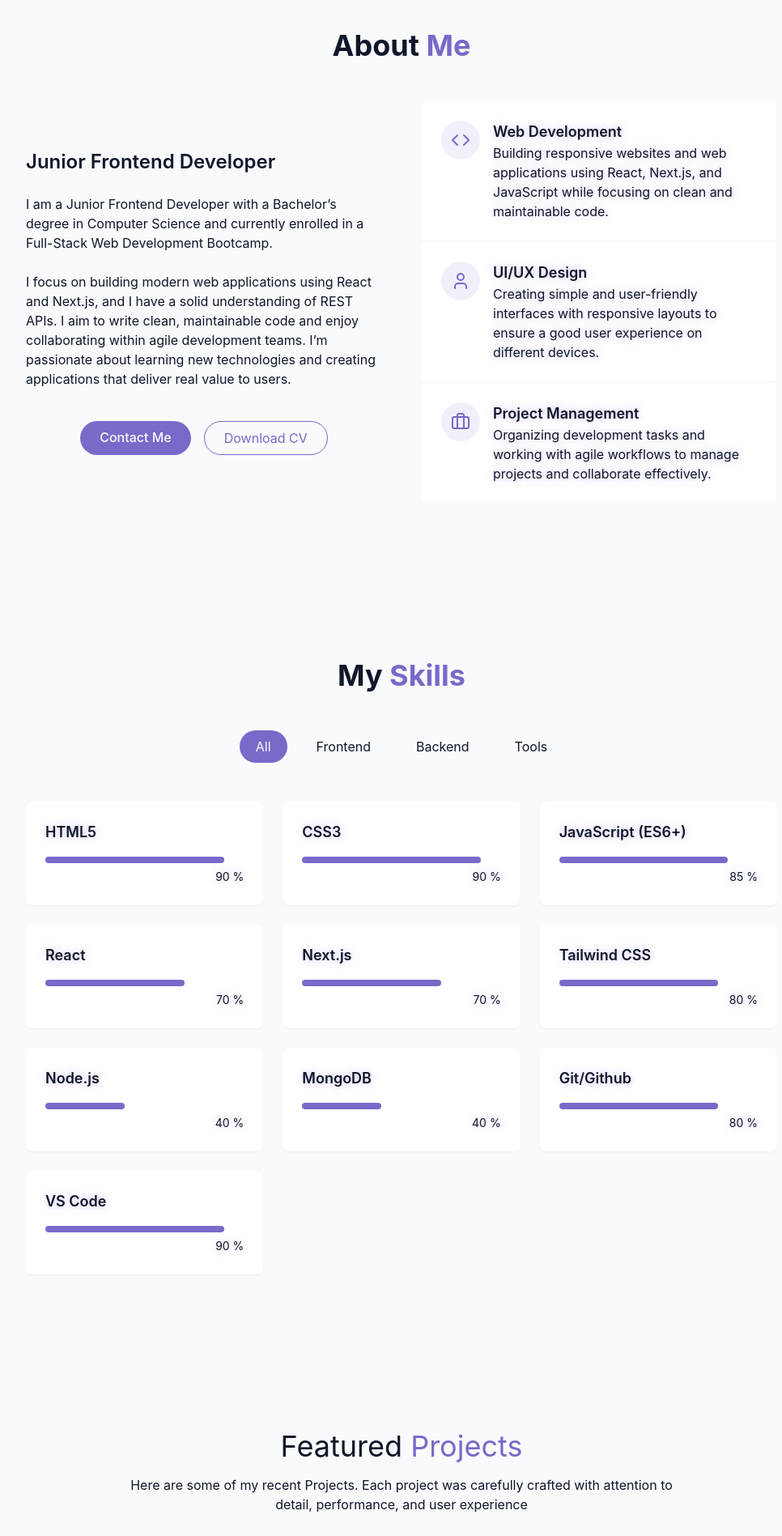
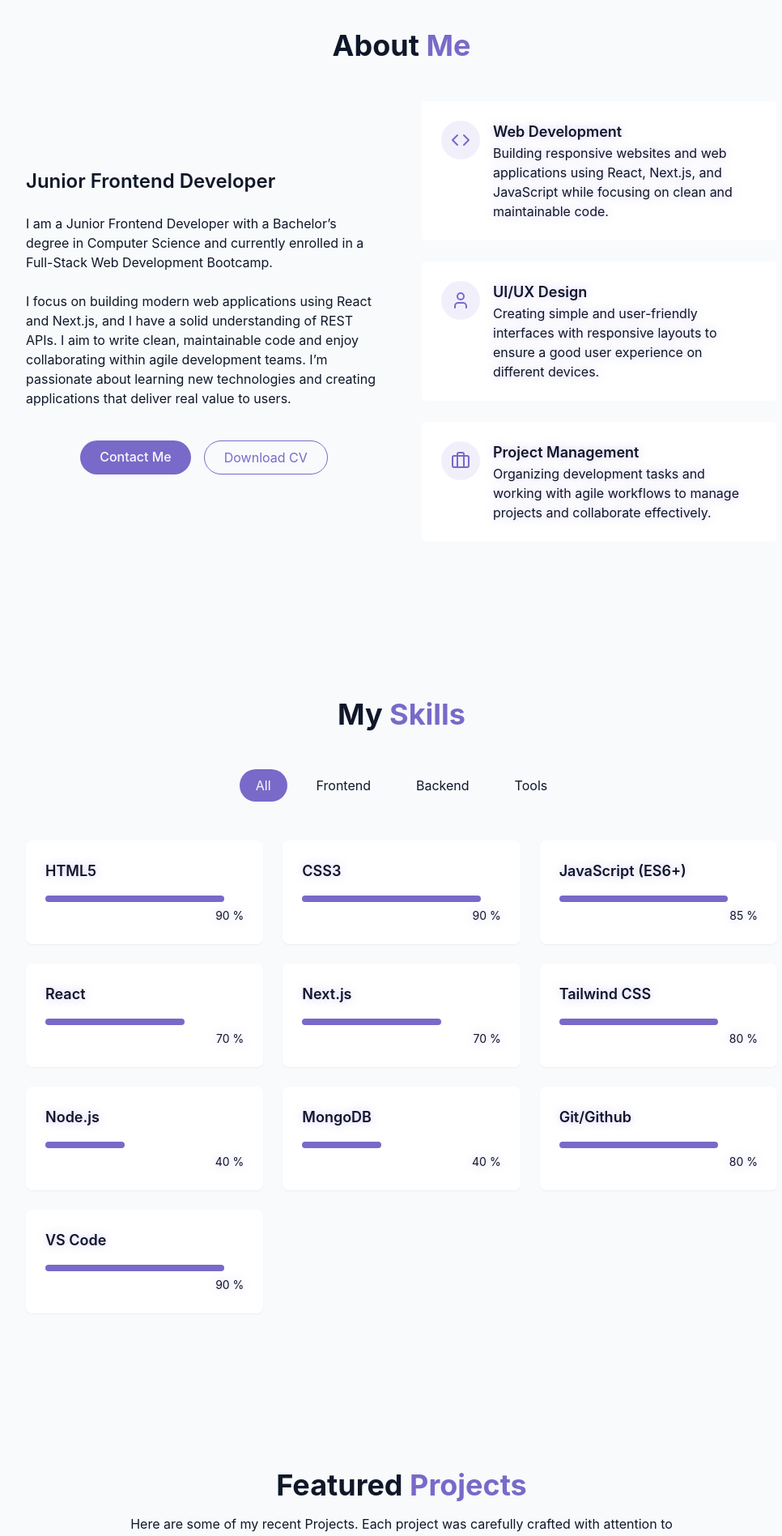
Before and after one commit to Enayat-Ahmadi/portfolio, a Next.js app: page / in a window 1280 px wide. Shown: the part 860-2757 px from the top of the page at 81% size, without its empty margins (144-1110 px from the left). Built offline with nearby package versions, Linux system fonts and the light colour scheme.

Commit message:
fix conflict

```diff
--- a/Components/AboutSection.jsx
+++ b/Components/AboutSection.jsx
@@ -38,11 +38,11 @@ export default function AboutSection() {
               </Link>
             </div>
           </div>
-          <div className="geid geid-cols-1 gap-6">
+          <div className="grid grid-cols-1 gap-6">
             <div className="gradient-border p-6 card-hover">
               <div className="flex items-start gap-4">
                 <div className="p-3 rounded-full bg-primary/10">
-                  <Code className="h-6 2-6 text-primary" />
+                  <Code className="h-6 w-6 text-primary" />
                 </div>
                 <div className="text-left">
                   <h4 className="font-semibold text-lg">Web Development</h4>
--- a/Components/Contact.jsx
+++ b/Components/Contact.jsx
@@ -40,7 +40,7 @@ export default function ContactSection() {
                   <Link
                     href="mailto:eno.ahmadi22@gmail.com"
                     target="_blank"
-                    className="text-mutedt-foreground hover:text-primary transition-colors"
+                    className="text-muted-foreground hover:text-primary transition-colors"
                   >
                     eno.ahmadi22@gmail.com
                   </Link>
--- a/Components/Footer.jsx
+++ b/Components/Footer.jsx
@@ -3,8 +3,8 @@ import Link from "next/link";
 
 export default function Footer() {
   return (
-    <footer className="py-12 px-4 ng-card relative border-t border-border mt-12 pt-8 flex flex-wrap justify-between">
-      <p className="text-sm text-muted-foeground">
+    <footer className="py-12 px-4 bg-card relative border-t border-border mt-12 pt-8 flex flex-wrap justify-between">
+      <p className="text-sm text-muted-foreground">
         &copy; {new Date().getFullYear()} Enayat-Ahmadi, All rights reserved.{" "}
       </p>
       <Link
--- a/Components/Project.jsx
+++ b/Components/Project.jsx
@@ -36,7 +36,7 @@ export default function Projects() {
   return (
     <section id="projects" className="py-24 px-3 relative">
       <div className="container mx-auto max-w-5xl">
-        <h2 className="text-3xl md:text-4xl focnt-bold mb-4 text-center">
+        <h2 className="text-3xl md:text-4xl font-bold mb-4 text-center">
           Featured <span className="text-primary">Projects</span>
         </h2>
         <p className="text-center text-muted-foreground mb-12 max-w-2xl mx-auto">
```
